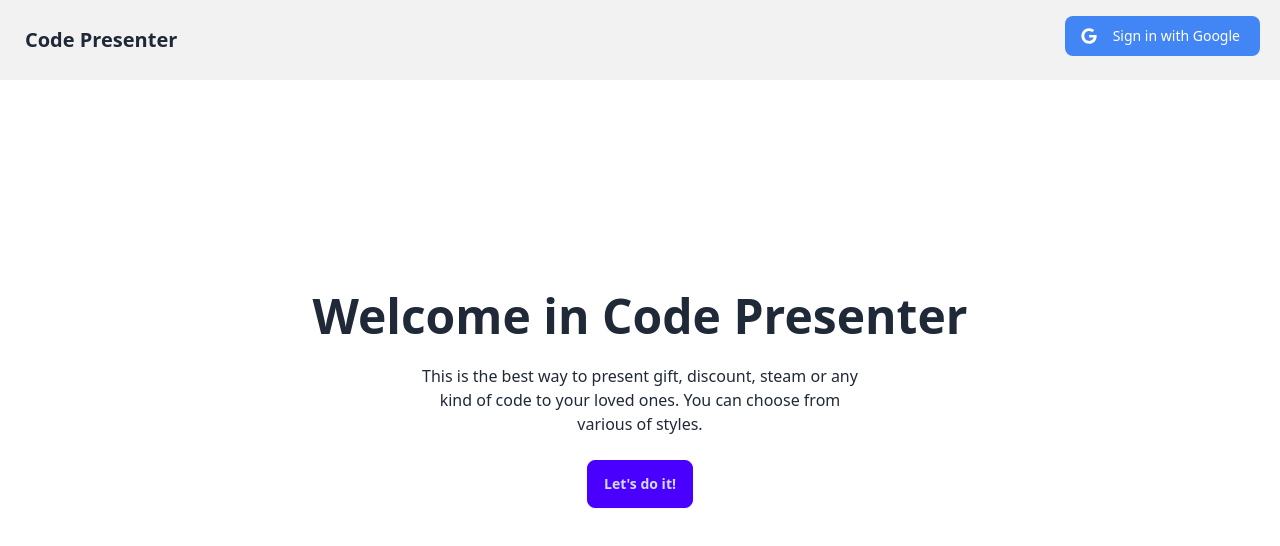
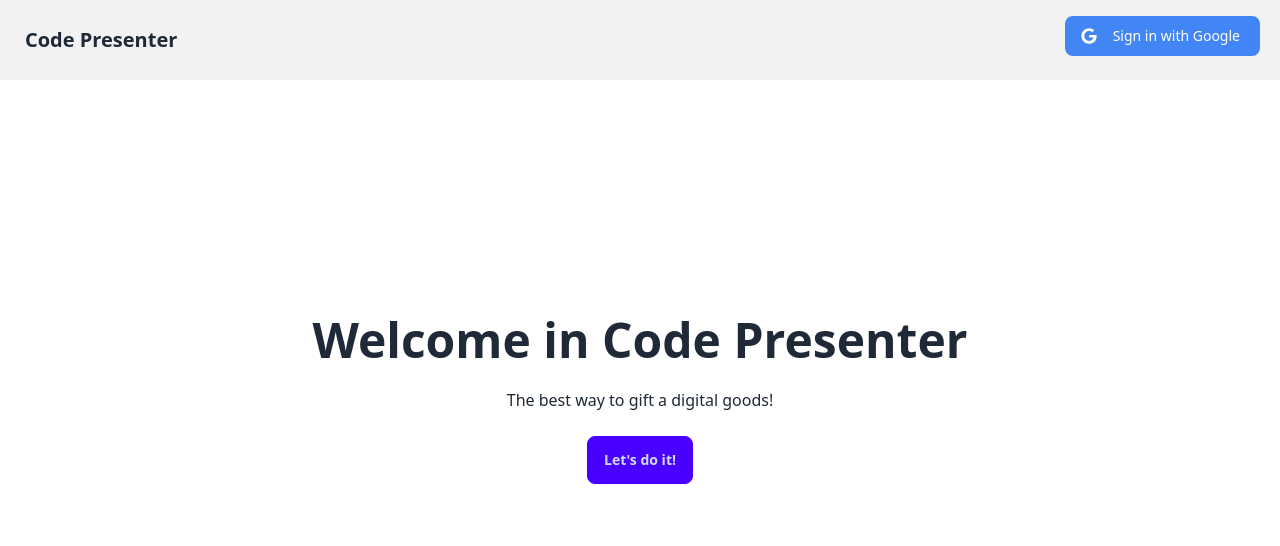
Before and after one commit to Michal-Dzurik/Code-Presenter, a React (Create React App) app: page / in a window 1280 px wide. Shown: the top 546 px of the page. Built offline with nearby package versions, Linux system fonts and the light colour scheme; no server answers.

Commit message:
Home page text change

```diff
--- a/src/routes/Home.tsx
+++ b/src/routes/Home.tsx
@@ -12,9 +12,7 @@ export const Home = (): React.ReactElement => {
                             Welcome in Code Presenter
                         </h1>
                         <p className="py-6 max-w-md m-auto">
-                            This is the best way to present gift, discount,
-                            steam or any kind of code to your loved ones. You
-                            can choose from various of styles.
+                            The best way to gift a digital goods!
                         </p>
                         <Link to="/editor" className="btn btn-primary">
                             Let's do it!
```
